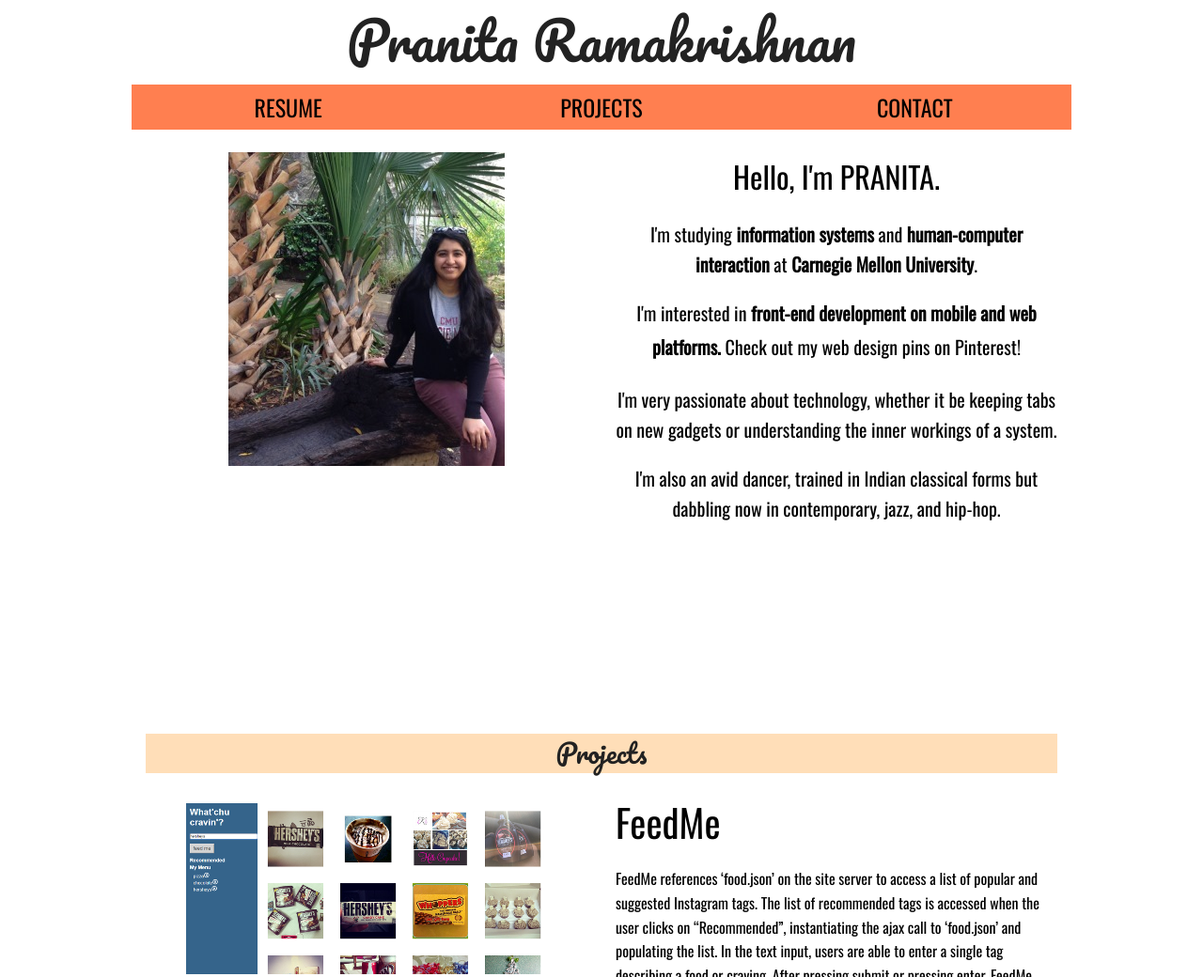
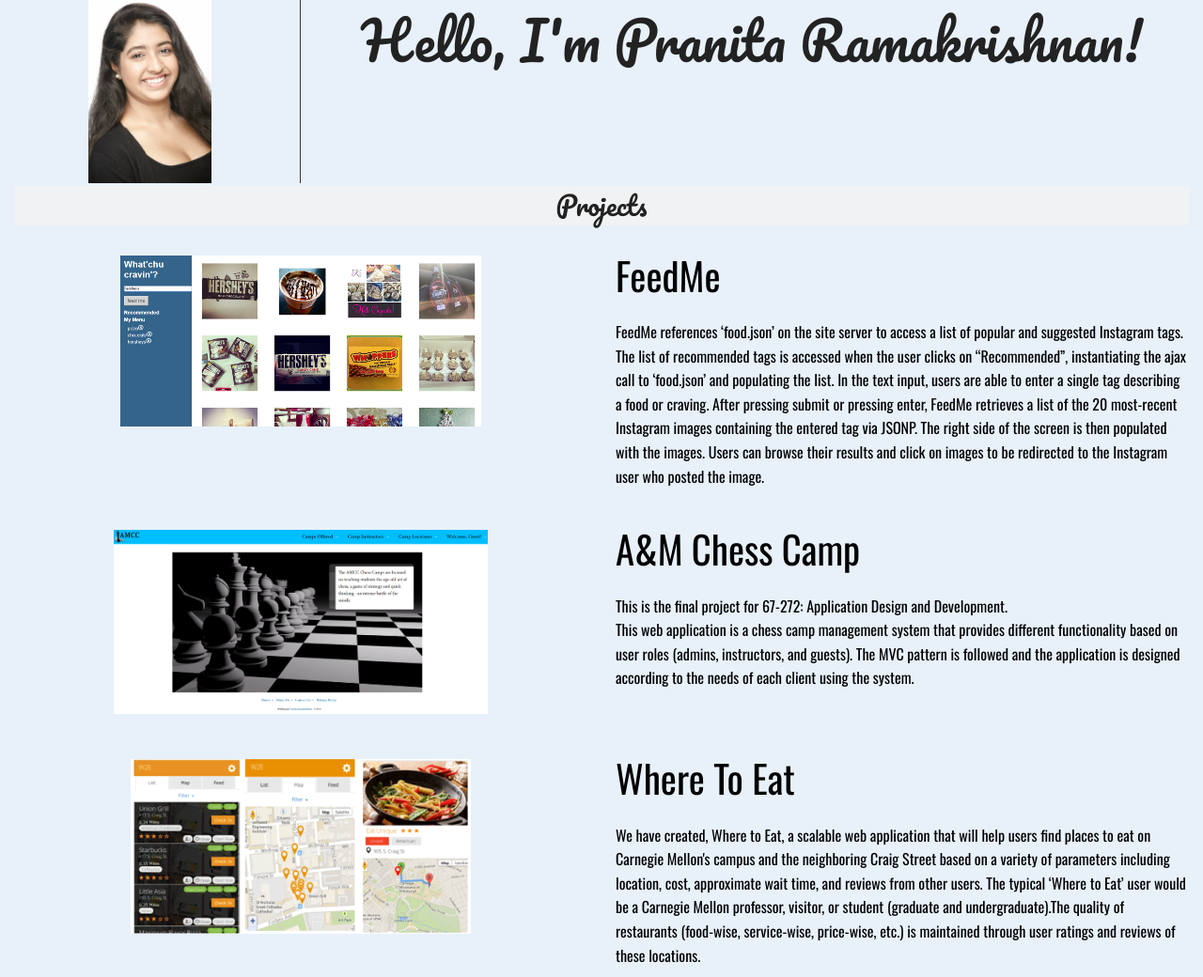
Before and after one commit to pranitar/pranitar.github.io, a plain HTML site: page index.html in a window 1280 px wide. Shown: the top 1040 px of the page at 94% size. Drawn offline with nearby package versions, Linux system fonts and the light colour scheme.

```diff
--- a/css/foundation.css
+++ b/css/foundation.css
@@ -30,6 +30,7 @@ html, body {
 *,
 *:before,
 *:after {
+  background-color: #E8F1FA;
   -webkit-box-sizing: border-box;
   -moz-box-sizing: border-box;
   box-sizing: border-box; }
@@ -105,7 +106,7 @@ select {
   margin-right: auto;
   margin-top: 0;
   margin-bottom: 0;
-  max-width: 62.5em; }
+  max-width: 100%; }
   .row:before, .row:after {
     content: " ";
     display: table; }
@@ -142,8 +143,10 @@ select {
 
 .column,
 .columns {
-  padding-left: 0.9375em;
-  padding-right: 0.9375em;
+  padding-left: 0.15em;
+  padding-right: 0.15em;
+  /*padding-left: 0.9375em;
+  padding-right: 0.9375em;*/
   width: 100%;
   float: left; }
 
@@ -2387,10 +2390,10 @@ kbd {
 }
 #navbg{
   /*background-color: #ffdeb8;*/
-  background-color: Coral;
+  /*background-color: Coral;*/
 }
 #titlehead{
-  background-color: #ffdeb8;
+  background-color: #F1F2F4;
   line-height: 150%;
   font-family: 'Pacifico', cursive;
   text-align:center;
--- /dev/null
+++ b/css/style.css
@@ -0,0 +1,10 @@
+.circle {
+    width: 45%;
+    height: 45%;
+    /*border-radius: 60%;*/
+    /*background-image: url('http://upload.wikimedia.org/wikipedia/commons/thumb/0/0d/Ski_trail_rating_symbol-blue_square.svg/600px-Ski_trail_rating_symbol-blue_square.svg.png');
+    background-size: contain; */
+}
+.verticaldivide{
+	border-right: 1px solid #333;
+}
--- a/index.html
+++ b/index.html
@@ -9,52 +9,17 @@
     <link href='http://fonts.googleapis.com/css?family=Oswald' rel='stylesheet' type='text/css'>
     <link href='http://fonts.googleapis.com/css?family=Pacifico' rel='stylesheet' type='text/css'>
     <link rel="stylesheet" href="css/foundation.css" />
+    <link rel="stylesheet" href="css/style.css" />
     <script src="js/vendor/modernizr.js"></script>
   </head>
   <body>
 
     <div class="row">
-      <div class="large-12 columns" id="header">
-       <center><h1>Pranita Ramakrishnan</h1></center>
+      <div class="large-3 columns verticaldivide">
+        <center><img src="images/pranitaprof.JPG" class="circle"></center>
       </div>
-    </div>
-
-    <div class="row" id ="navbg">
-      <div class="large-12 columns">
-        <div class="panel">
-          <div class="row">
-            <div class="large-4 medium-4 columns">
-              <center><a href="files/resume.pdf">RESUME</a></center>
-            </div>
-            <div class="large-4 medium-4 columns">
-              <center><a href="#portfolio">PROJECTS</a></center>
-            </div>
-            <div class="large-4 medium-4 columns">
-              <center><a href="#contact">CONTACT</a></center>
-            </div>
-          </div>
-        </div>
-      </div>
-    </div>
-
-    <div class="row" id="home">
-      <div class="large-12 columns">
-        <div class="panel">
-          <div class="row">
-            <div class="large-6 medium-6 columns"><br>
-              <center><img src="images/texas.JPG"/></center>
-            </div>
-            <div class="large-6 medium-6 columns"><br>
-              <center>
-              <p id="intro">Hello, I'm PRANITA.</p>
-              <p> I'm studying <strong>information systems</strong> and <strong>human-computer interaction</strong> at <strong>Carnegie Mellon University</strong>.</p>
-              <p> I'm interested in <strong>front-end development on mobile and web platforms.</strong> Check out my <a href="https://www.pinterest.com/pranitaramakris/web-design/">web design pins</a> on Pinterest!</p>
-              <p> I'm very passionate about technology, whether it be keeping tabs on new gadgets or understanding the inner workings of a system. </p>
-              <p> I'm also an avid dancer, trained in Indian classical forms but dabbling now in contemporary, jazz, and hip-hop. </p>
-            </center>
-            </div>
-          </div>
-        </div>
+      <div class="large-9 columns">
+        <center><h1>Hello, I'm Pranita Ramakrishnan!</h1></center>
       </div>
     </div>
 
```
Also changed, not shown: images/hawaiiaway2.jpg (added), images/headshot.jpg (added), images/pranitaprof.jpg (added), 2 other files.
